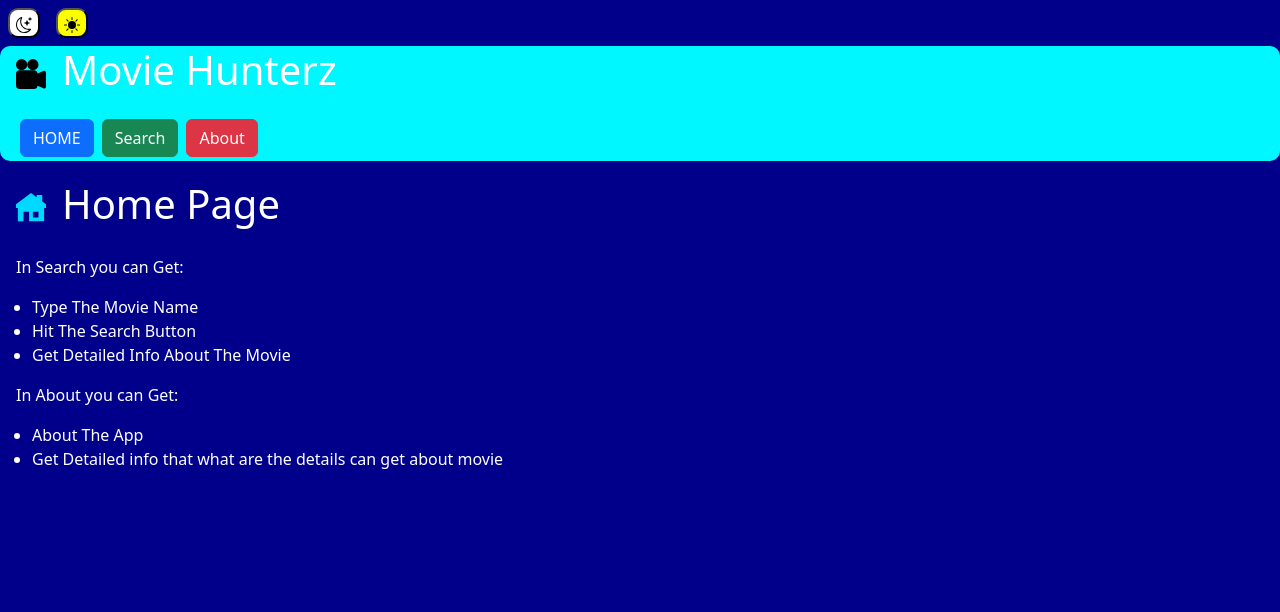
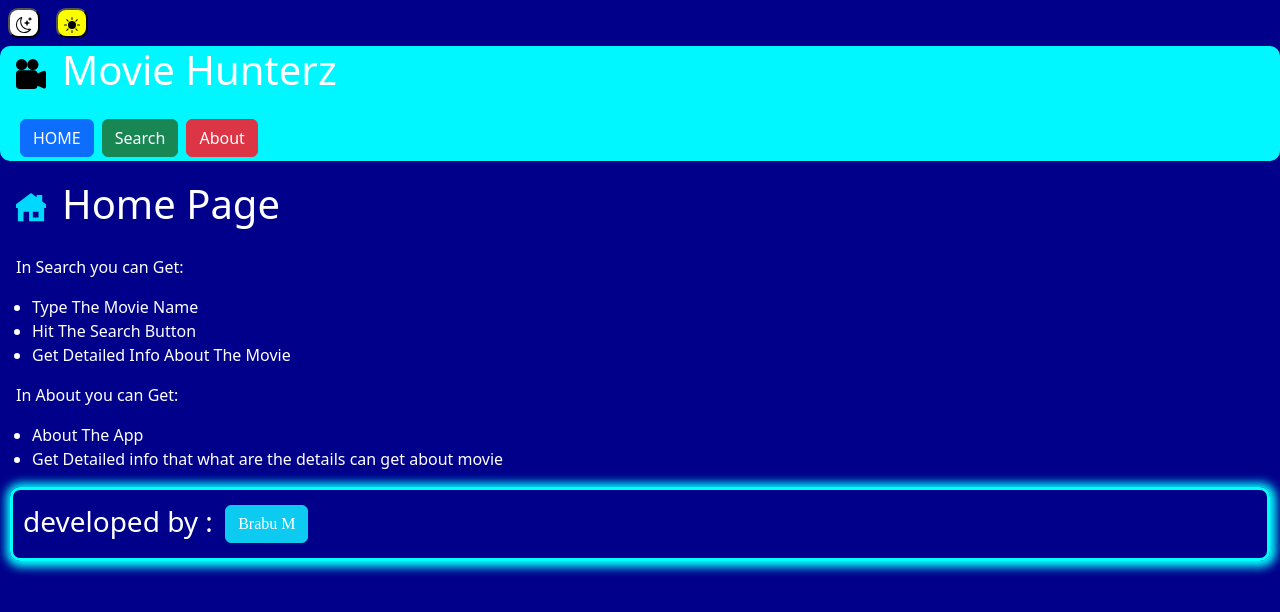
Before and after one commit to M-Brabu/Movie-App, a React (Vite) app: page / in a window 1280 px wide. Shown: the top 612 px of the page. Built offline with nearby package versions, Linux system fonts and the light colour scheme.

Commit message:
linked in linkadded

```diff
--- a/src/Home.jsx
+++ b/src/Home.jsx
@@ -17,6 +17,7 @@ function Home(){
     <li>About The App</li>
     <li>Get Detailed info that what are the details can get about movie</li>
   </ul>
+  <div className='h3 linkedin'>developed by : <a href="https://www.linkedin.com/in/brabu-murugan-a7a15b297?utm_source=share_via&utm_content=profile&utm_medium=member_android" className='btn btn-info ' id='linkedinbtn'>Brabu M</a></div>
 </div>
 
     </>)
--- a/src/index.css
+++ b/src/index.css
@@ -91,3 +91,16 @@
     height:80%;
     padding-left:50px ;
 }
+.linkedin{
+    margin:10px;
+    padding: 10px;
+    border-radius: 10px;
+    border-style: solid;
+    border-color: aqua;
+    box-shadow: 1px 1px 10px 5px aqua;
+}
+#linkedinbtn{
+    margin: 5px;
+    color: white;
+    font-family: cursive;
+}
```
